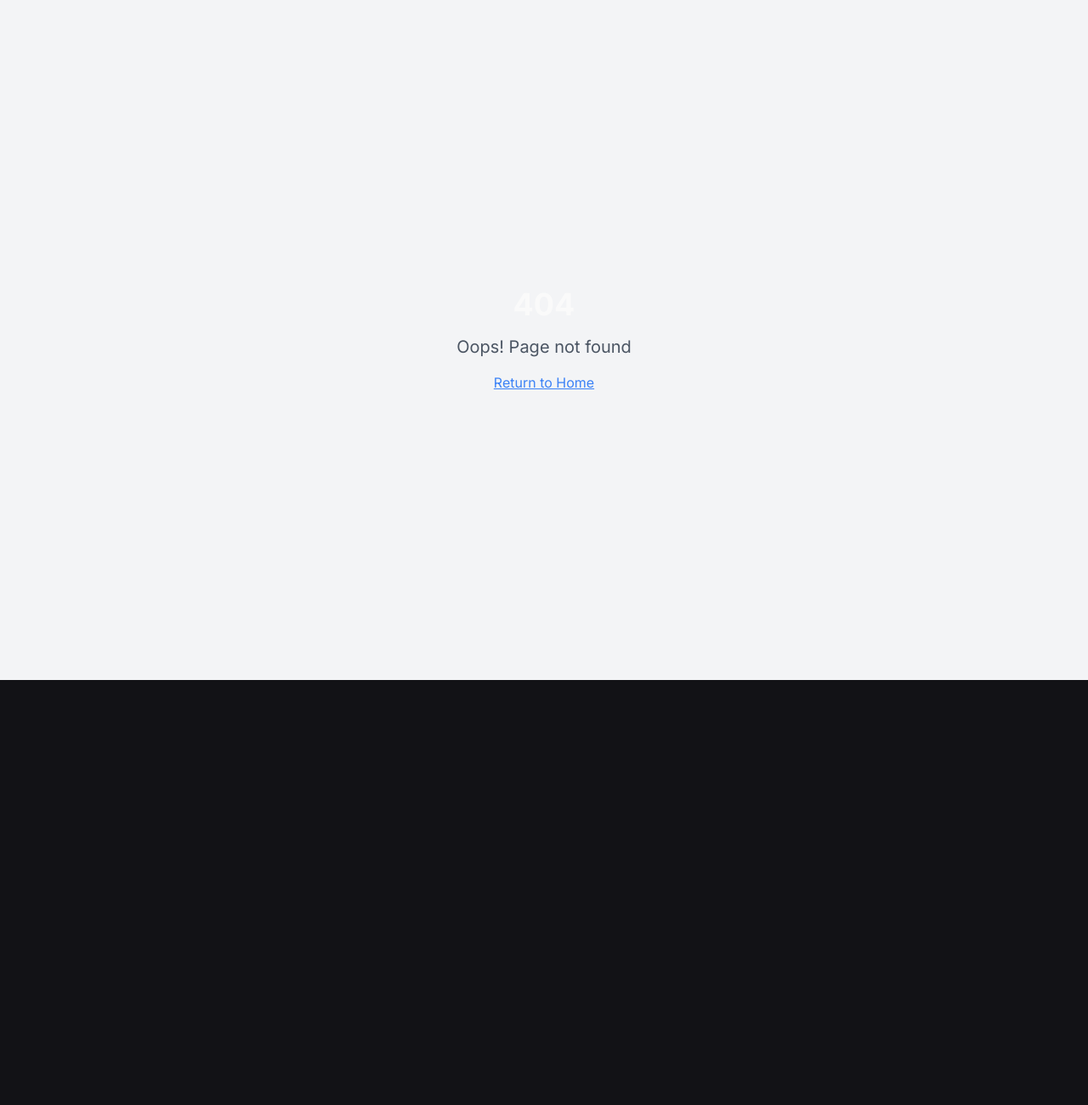
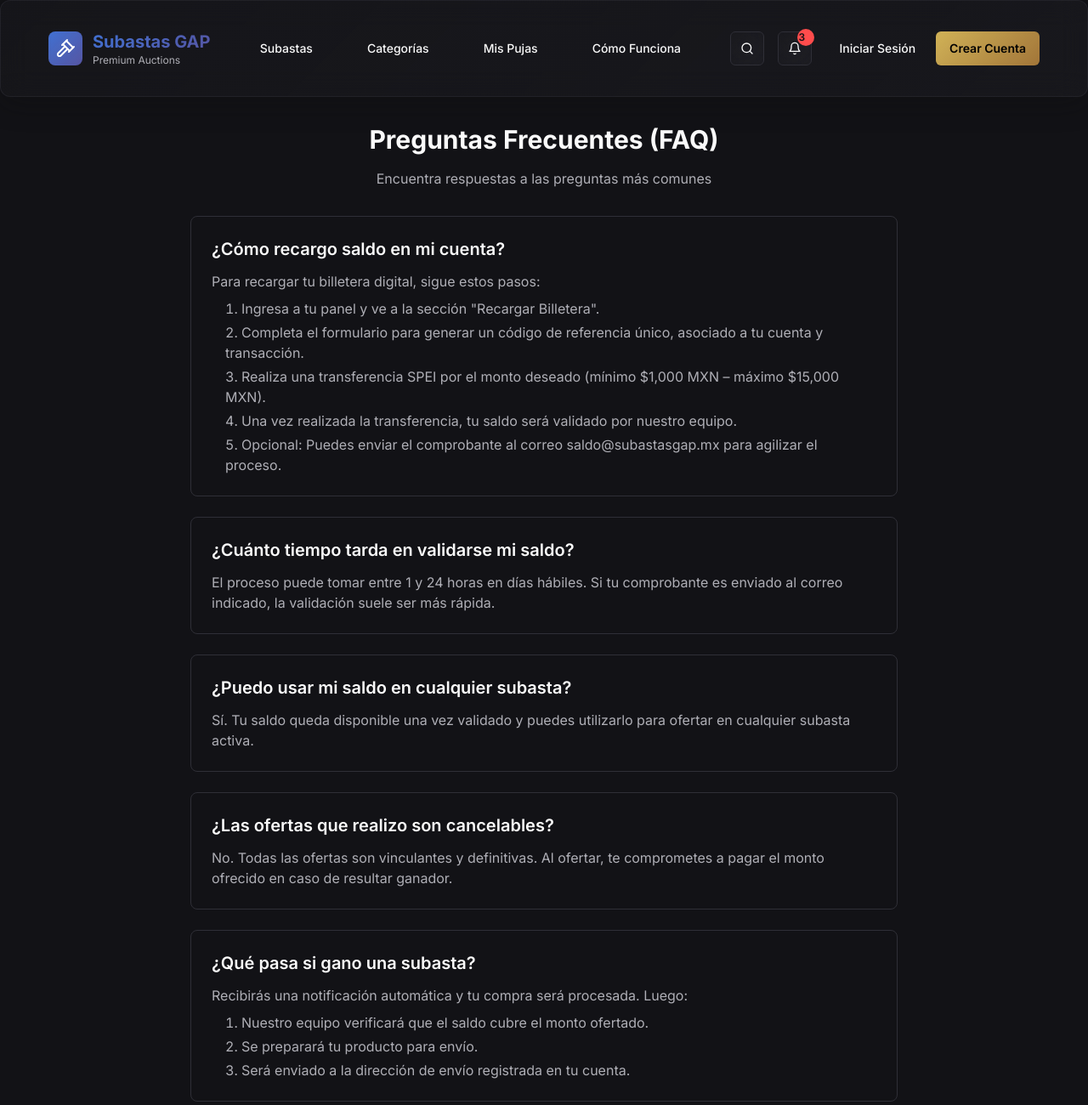
Before and after one commit to motog110011/bid-pulse-arena-79, a React (Vite) app: page /faq in a window 1280 px wide. Before the commit this address had no page. Shown: the top 1300 px of the page at 85% size. Before the commit the page ends 800 px from the top, so only its background shows below. Built offline with nearby package versions, Linux system fonts and the light colour scheme.

Commit message:
Update FAQ and wallet confirmation time
Updated the FAQ section with new content and adjusted the wallet balance confirmation time to 12-24 hours.

```diff
--- a/src/App.tsx
+++ b/src/App.tsx
@@ -6,6 +6,7 @@ import { BrowserRouter, Routes, Route } from "react-router-dom";
 import Index from "./pages/Index";
 import Auth from "./pages/Auth";
 import TermsOfService from "./pages/TermsOfService";
+import FAQ from "./pages/FAQ";
 import NotFound from "./pages/NotFound";
 
 const queryClient = new QueryClient();
@@ -20,6 +21,7 @@ const App = () => (
           <Route path="/" element={<Index />} />
           <Route path="/auth" element={<Auth />} />
           <Route path="/terminos" element={<TermsOfService />} />
+          <Route path="/faq" element={<FAQ />} />
           {/* ADD ALL CUSTOM ROUTES ABOVE THE CATCH-ALL "*" ROUTE */}
           <Route path="*" element={<NotFound />} />
         </Routes>
--- a/src/components/WalletRechargeForm.tsx
+++ b/src/components/WalletRechargeForm.tsx
@@ -188,7 +188,7 @@ export function WalletRechargeForm() {
                 <li>2. Te contactaremos con los datos bancarios y número de referencia</li>
                 <li>3. Realiza tu transferencia bancaria</li>
                 <li>4. Envíanos el comprobante de pago</li>
-                <li>5. Tu saldo será acreditado en 24-48 horas</li>
+                <li>5. Tu saldo será acreditado en 12-24 horas</li>
               </ol>
             </div>
 
--- /dev/null
+++ b/src/pages/FAQ.tsx
@@ -0,0 +1,84 @@
+import { Header } from "@/components/Header";
+import { Footer } from "@/components/Footer";
+
+const FAQ = () => {
+  return (
+    <div className="min-h-screen bg-background">
+      <Header />
+      <main className="max-w-4xl mx-auto px-4 sm:px-6 lg:px-8 py-8">
+        <div className="space-y-8">
+          <div className="text-center">
+            <h1 className="text-3xl font-bold mb-4">Preguntas Frecuentes (FAQ)</h1>
+            <p className="text-muted-foreground">Encuentra respuestas a las preguntas más comunes</p>
+          </div>
+
+          <div className="space-y-6">
+            <div className="border rounded-lg p-6">
+              <h2 className="text-xl font-semibold mb-3">¿Cómo recargo saldo en mi cuenta?</h2>
+              <div className="text-muted-foreground space-y-2">
+                <p>Para recargar tu billetera digital, sigue estos pasos:</p>
+                <ol className="list-decimal list-inside space-y-1 ml-4">
+                  <li>Ingresa a tu panel y ve a la sección "Recargar Billetera".</li>
+                  <li>Completa el formulario para generar un código de referencia único, asociado a tu cuenta y transacción.</li>
+                  <li>Realiza una transferencia SPEI por el monto deseado (mínimo $1,000 MXN – máximo $15,000 MXN).</li>
+                  <li>Una vez realizada la transferencia, tu saldo será validado por nuestro equipo.</li>
+                  <li>Opcional: Puedes enviar el comprobante al correo saldo@subastasgap.mx para agilizar el proceso.</li>
+                </ol>
+              </div>
+            </div>
+
+            <div className="border rounded-lg p-6">
+              <h2 className="text-xl font-semibold mb-3">¿Cuánto tiempo tarda en validarse mi saldo?</h2>
+              <p className="text-muted-foreground">El proceso puede tomar entre 1 y 24 horas en días hábiles. Si tu comprobante es enviado al correo indicado, la validación suele ser más rápida.</p>
+            </div>
+
+            <div className="border rounded-lg p-6">
+              <h2 className="text-xl font-semibold mb-3">¿Puedo usar mi saldo en cualquier subasta?</h2>
+              <p className="text-muted-foreground">Sí. Tu saldo queda disponible una vez validado y puedes utilizarlo para ofertar en cualquier subasta activa.</p>
+            </div>
+
+            <div className="border rounded-lg p-6">
+              <h2 className="text-xl font-semibold mb-3">¿Las ofertas que realizo son cancelables?</h2>
+              <p className="text-muted-foreground">No. Todas las ofertas son vinculantes y definitivas. Al ofertar, te comprometes a pagar el monto ofrecido en caso de resultar ganador.</p>
+            </div>
+
+            <div className="border rounded-lg p-6">
+              <h2 className="text-xl font-semibold mb-3">¿Qué pasa si gano una subasta?</h2>
+              <div className="text-muted-foreground space-y-2">
+                <p>Recibirás una notificación automática y tu compra será procesada. Luego:</p>
+                <ol className="list-decimal list-inside space-y-1 ml-4">
+                  <li>Nuestro equipo verificará que el saldo cubre el monto ofertado.</li>
+                  <li>Se preparará tu producto para envío.</li>
+                  <li>Será enviado a la dirección de envío registrada en tu cuenta.</li>
+                </ol>
+              </div>
+            </div>
+
+            <div className="border rounded-lg p-6">
+              <h2 className="text-xl font-semibold mb-3">¿Puedo modificar mi dirección de envío?</h2>
+              <p className="text-muted-foreground">Sí, desde tu perfil puedes actualizar tu dirección en cualquier momento. Te recomendamos verificarla antes de participar en una subasta, ya que una vez ganada, el producto se envía a esa dirección.</p>
+            </div>
+
+            <div className="border rounded-lg p-6">
+              <h2 className="text-xl font-semibold mb-3">¿Qué pasa si no tengo suficiente saldo para cubrir una oferta ganadora?</h2>
+              <p className="text-muted-foreground">No podrás participar en la subasta sin saldo suficiente. El sistema solo permite ofertar con saldo previamente validado, lo cual evita incumplimientos.</p>
+            </div>
+
+            <div className="border rounded-lg p-6">
+              <h2 className="text-xl font-semibold mb-3">¿Puedo pedir un reembolso de mi saldo?</h2>
+              <p className="text-muted-foreground">Tu saldo puede ser usado en futuras subastas sin límite de tiempo. Para solicitar un reembolso, consulta nuestra Política de Reembolsos para más detalles.</p>
+            </div>
+
+            <div className="border rounded-lg p-6">
+              <h2 className="text-xl font-semibold mb-3">¿Puedo contactar a alguien si tengo dudas?</h2>
+              <p className="text-muted-foreground">Sí. Puedes escribirnos a soporte@subastasgap.mx o a través de WhatsApp si elegiste ese método de contacto en tu cuenta.</p>
+            </div>
+          </div>
+        </div>
+      </main>
+      <Footer />
+    </div>
+  );
+};
+
+export default FAQ;
```
